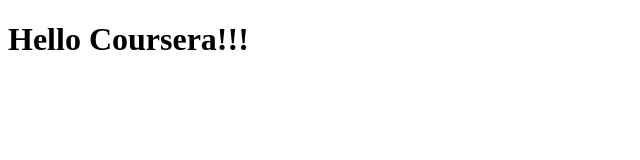
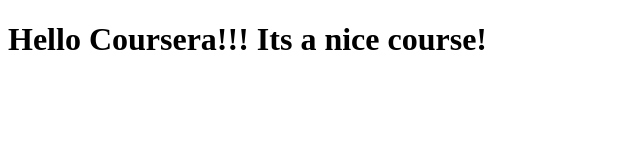
Before and after one commit to anuragshiva/coursera-test, a plain HTML site: page site/index.html in a window 1280 px wide. Shown: the whole page, without its empty margins (0-640 px from the left). Drawn offline with Linux system fonts and the light colour scheme.

Commit message:
small addition to our page content.

```diff
--- a/site/index.html
+++ b/site/index.html
@@ -4,6 +4,6 @@
 	<title>Hello Coursera!</title>
 </head>
 <body>
-<h1>Hello Coursera!!!</h1>
+<h1>Hello Coursera!!! Its a nice course!</h1>
 </body>
 </html>
```
